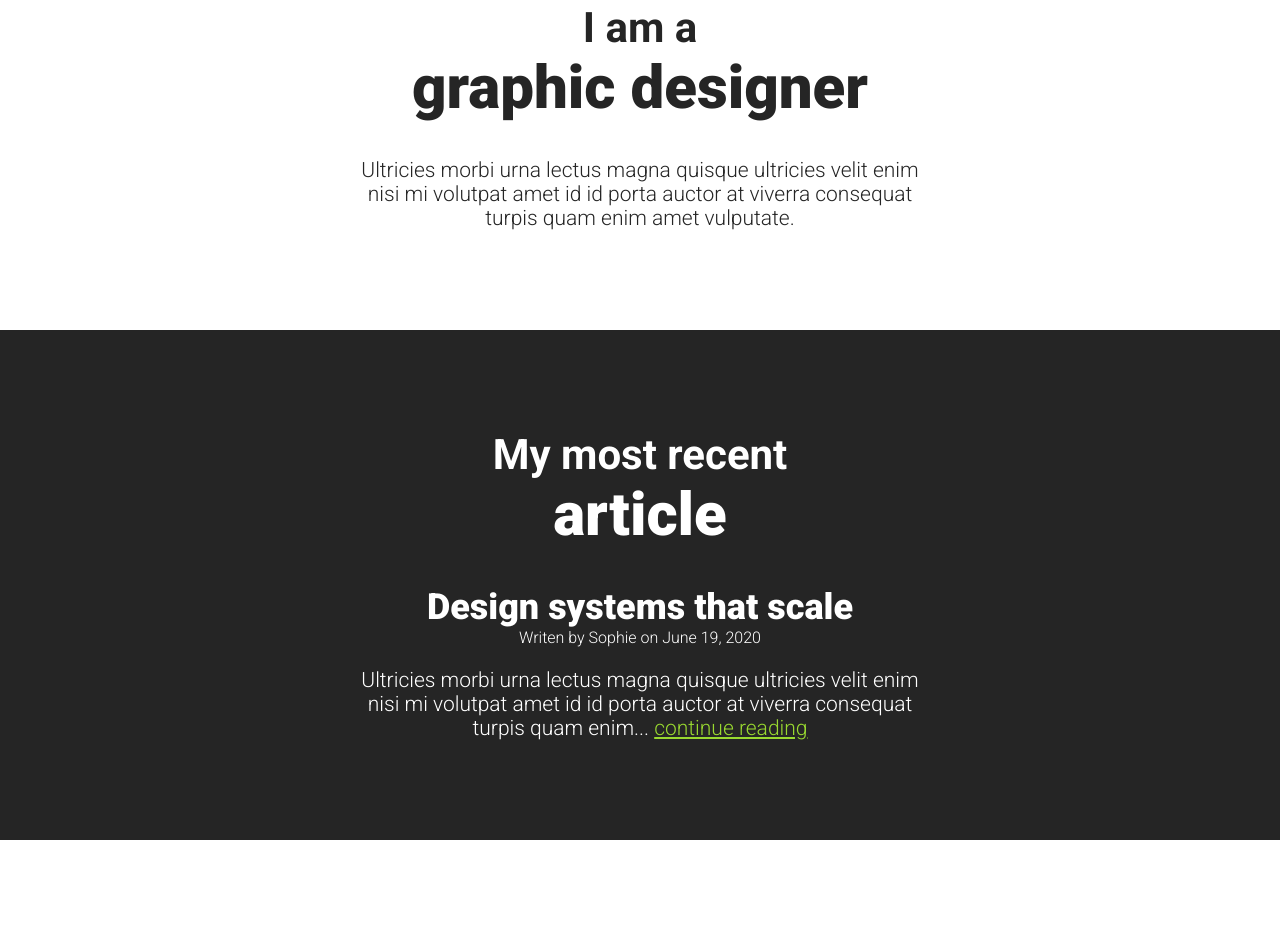
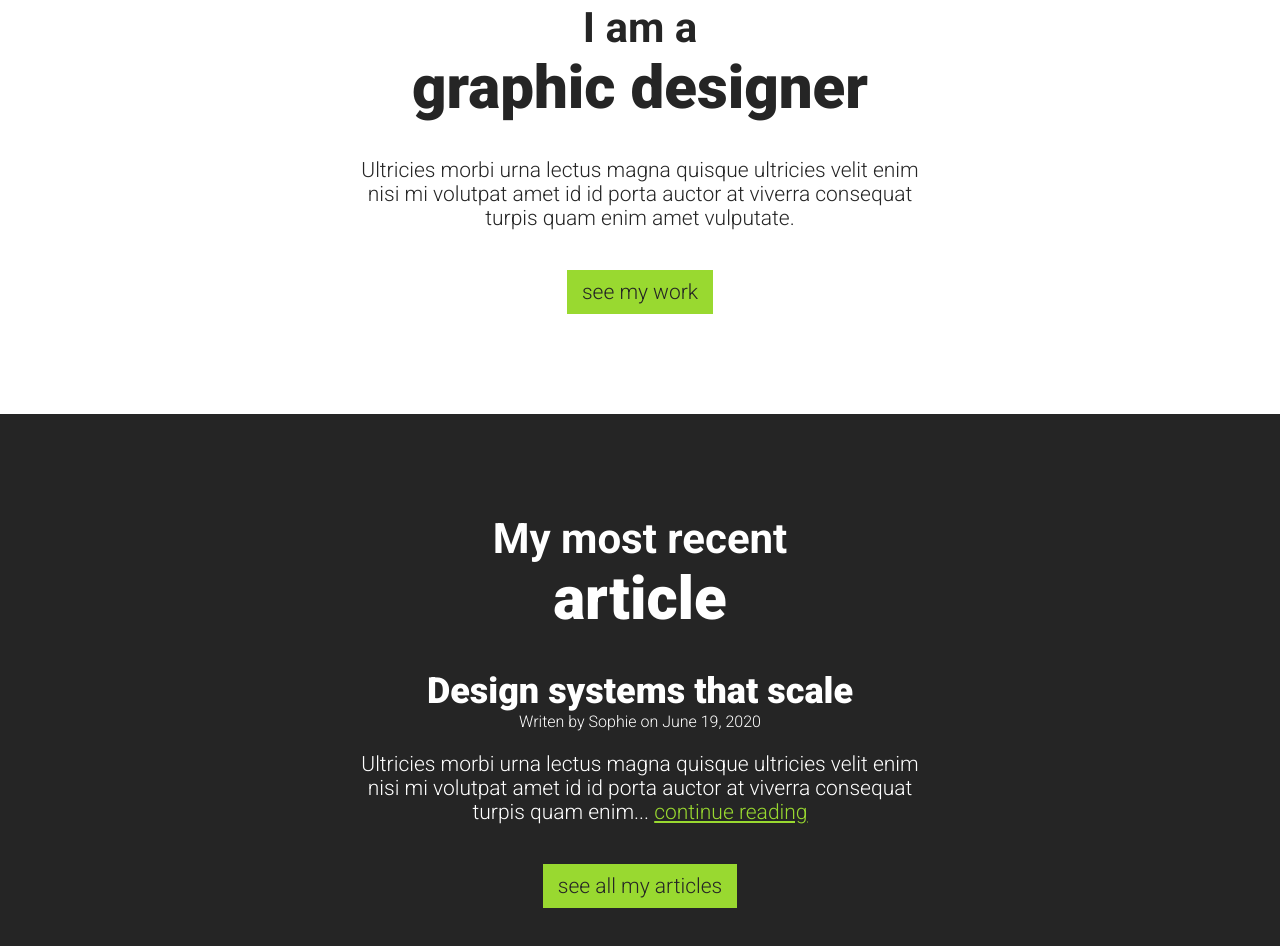
Before and after one commit to zeelna/essential-css-challenges, a website built with Vite: page index.html in a window 1280 px wide. Shown: the part 807-1753 px from the top of the page. Before the commit the page ends 1647 px from the top, so only its background shows below. Built offline with nearby package versions, Linux system fonts and the light colour scheme.

Commit message:
styling links as buttons for accessability

```diff
--- a/css/style.css
+++ b/css/style.css
@@ -65,6 +65,20 @@ a:hover, a:focus {
     color: #131313;
 }
 
+.link-btn {
+    background-color: #99D930;
+    color: #252525;
+    padding: 10px 15px;
+    margin-top: 40px;
+    text-decoration: none;
+    display: inline-block; /* crucial for navigation "buttons" */
+}
+
+.link-btn:hover, .link-btn:focus {
+    background-color: #252525;
+    color: #FFF;
+}
+
 /* Layout and background*/
 header, section {
     padding: 100px 0;
@@ -76,3 +90,8 @@ header, section {
     background-color: #252525;
     color: #fff;
 }
+
+/*
+1. Dont use height nor width
+2. Change display property
+ */
--- a/index.html
+++ b/index.html
@@ -20,6 +20,7 @@
             <div class="container">
                 <h2>I am a <span class="bold-text">graphic designer</span></h2>
                 <p>Ultricies morbi urna lectus magna quisque ultricies velit enim nisi mi volutpat amet id id porta auctor at viverra consequat turpis quam enim amet vulputate.</p>
+                <a class="link-btn" href="#" target="_blank">see my work</a>
             </div>
         </section>
         <section class="articles inverse">
@@ -29,6 +30,7 @@
                     <h3 class="bold-text">Design systems that scale</h3>
                     <p class="small-text">Writen by Sophie on June 19, 2020</p>
                     <p>Ultricies morbi urna lectus magna quisque ultricies velit enim nisi mi volutpat amet id id porta auctor at viverra consequat turpis quam enim... <a href="#">continue reading</a></p>
+                    <a class="link-btn" href="#" target="_blank">see all my articles</a>
                 </article>
             </div>
         </section>
```
